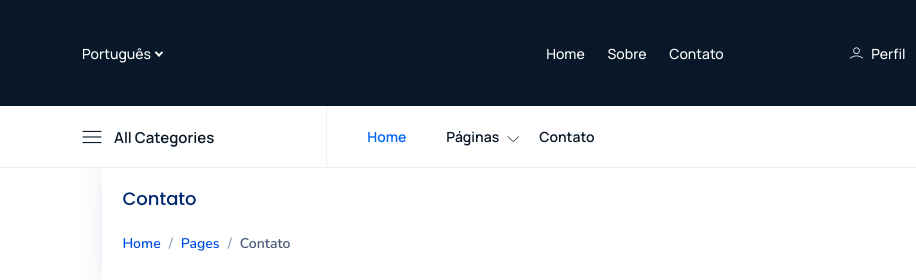
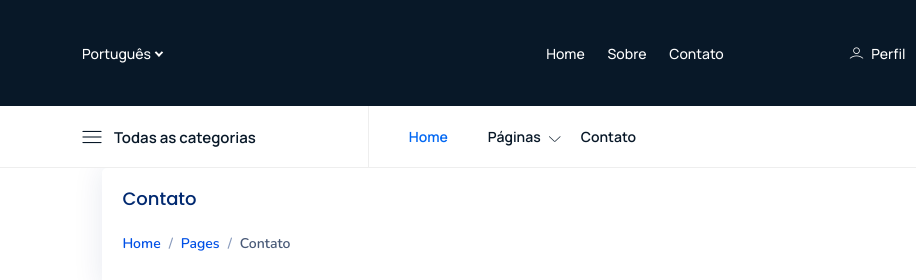
Before and after one commit to Pires-Felipe/Oficial_Muambas_Turvo, a plain HTML site: page contact.html in a window 1280 px wide. Shown: the top 280 px of the page, 0-916 px from the left. Drawn offline with nearby package versions, Linux system fonts and the light colour scheme; some packages are replaced by stand-ins of ours; no server answers; a script that the page names is missing.

Commit message:
caregories html

```diff
--- a/contact.html
+++ b/contact.html
@@ -161,7 +161,7 @@
           <div class="nav-inner">
             <!-- Start Mega Category Menu -->
             <div class="mega-category-menu">
-              <span class="cat-button"><i class="lni lni-menu"></i>All Categories</span>
+              <span class="cat-button"><i class="lni lni-menu"></i>Todas as categorias</span>
               <ul class="sub-category">
                 <li>
                   <a href="product-grids.html">Electronics <i class="lni lni-chevron-right"></i></a>
```
Also changed, not shown: Pedidos.html (+1 -1 lines), ordem.html (+1 -1 lines), payment.html (+1 -1 lines), profile.html (+1 -1 lines).
